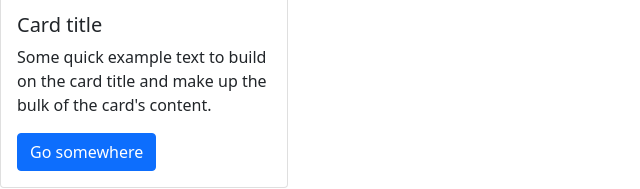
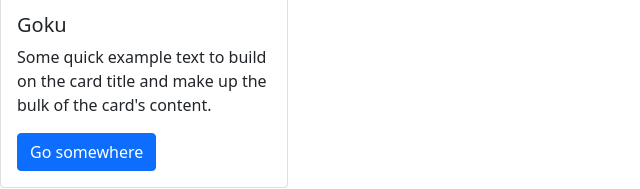
Before and after one commit to Rickywep/prueba, a plain HTML site: page index.html in a window 1280 px wide. Shown: the part 275-464 px from the top of the page, 0-640 px from the left. Drawn offline with nearby package versions, Linux system fonts and the light colour scheme.

Commit message:
titulo card goku

```diff
--- a/index.html
+++ b/index.html
@@ -61,7 +61,7 @@
       src="https://estaticos.muyinteresante.es/media/cache/760x570_thumb/uploads/images/pyr/5cd405db5cafe829df48e212/funimation-1.jpg"
       class="card-img-top" alt="...">
     <div class="card-body">
-      <h5 class="card-title">Card title</h5>
+      <h5 class="card-title">Goku</h5>
       <p class="card-text">Some quick example text to build on the card title and make up the bulk of the card's
         content.</p>
       <a href="#" class="btn btn-primary">Go somewhere</a>
```
